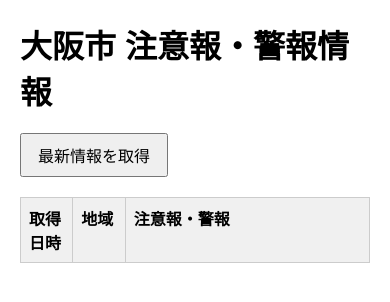
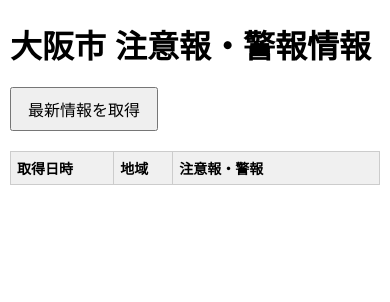
Before and after one commit to telcation/weather-warning, a Flask app: page / in a window 390 px wide. Shown: the top 302 px of the page. Run offline with Flask 3, Linux system fonts and the light colour scheme; data that the repository does not hold is empty.

Commit message:
表示の列幅を再調整し、スマホ対応を追加

```diff
--- a/templates/index.html
+++ b/templates/index.html
@@ -46,7 +46,7 @@
 
         /* 列幅 */
         col:nth-child(1) {
-            width: 15%;
+            width: 20%;
         }
 
         col:nth-child(2) {
@@ -54,7 +54,46 @@
         }
 
         col:nth-child(3) {
-            width: 70%;
+            width: 65%;
+        }
+
+        /* 折り返し禁止 */
+        th:nth-child(1),
+        td:nth-child(1) {
+            white-space: nowrap;
+        }
+
+        th:nth-child(2),
+        td:nth-child(2) {
+            white-space: nowrap;
+        }
+
+        /* スマホ対応 */
+        @media (max-width: 768px) {
+            body {
+                margin: 10px;
+            }
+
+            table {
+                font-size: 14px;
+            }
+
+            th,
+            td {
+                padding: 6px;
+            }
+
+            col:nth-child(1) {
+                width: 28%;
+            }
+
+            col:nth-child(2) {
+                width: 16%;
+            }
+
+            col:nth-child(3) {
+                width: 56%;
+            }
         }
 
         /* 自動取得（発表なし） */
@@ -117,7 +156,7 @@
                 {% endif %}
 
                 <tr class="{{ row_class }}">
-                    <td>{{ log.checked_at }}</td>
+                    <td>{{ log.checked_at[5:16] }}</td>
                     <td>{{ log.city_name }}</td>
                     <td>{{ log.warnings_text }}</td>
                 </tr>
```
